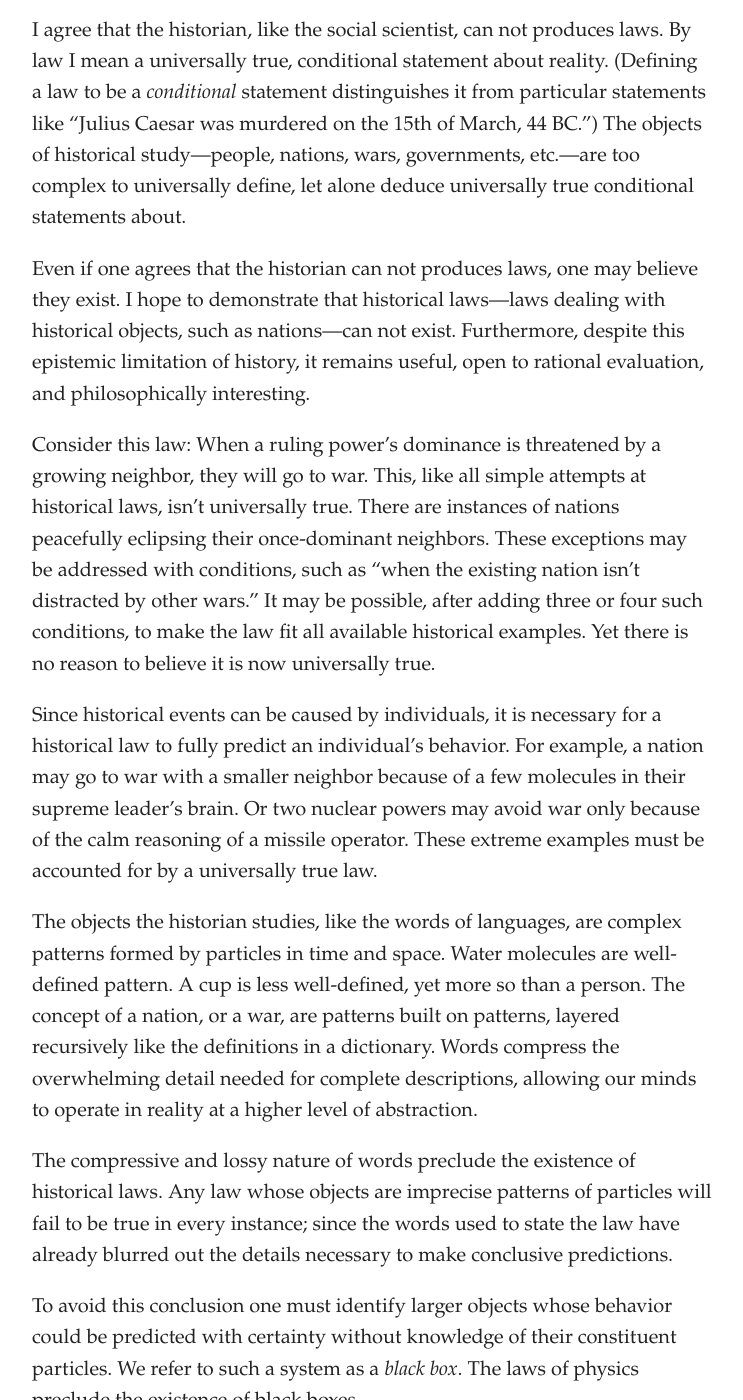
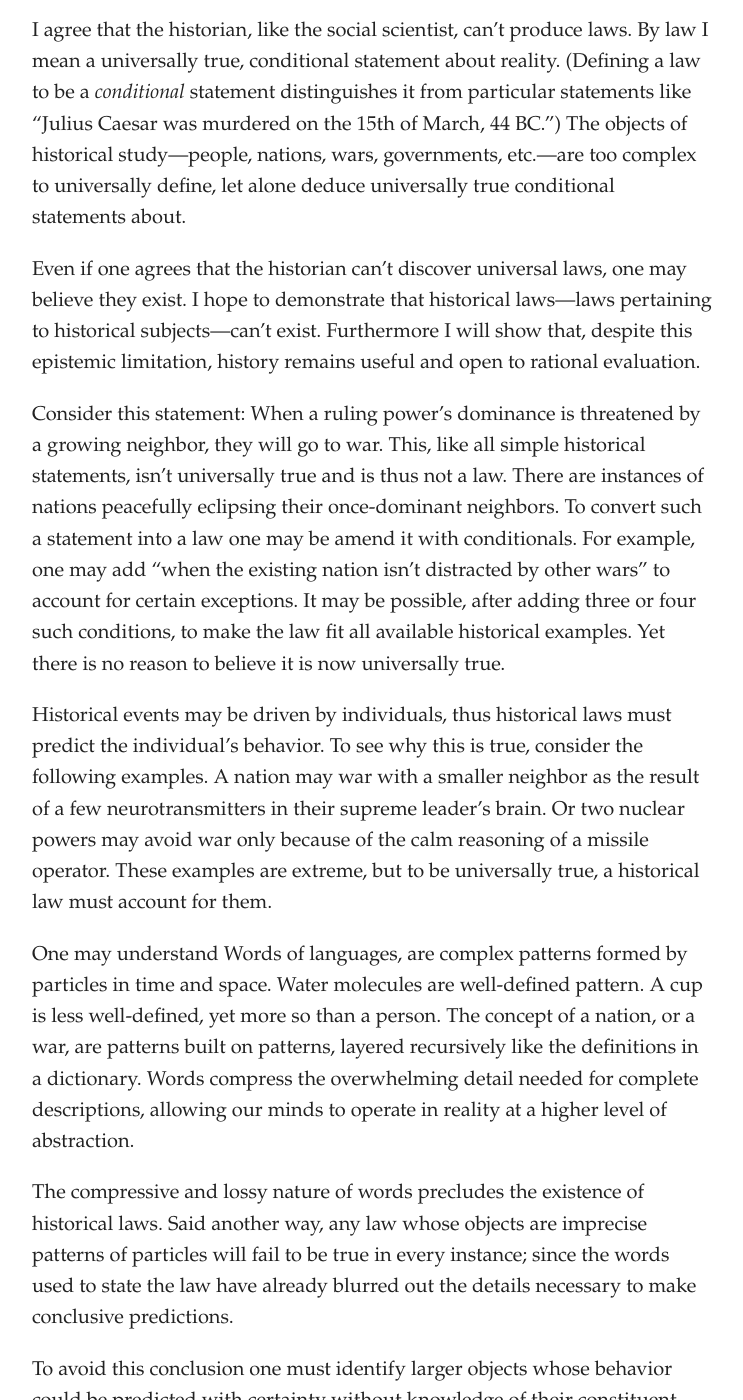
Before and after one commit to artsandmetaphysics/goodlifeodyssey, a Jekyll site: the page built from _documents/on-historical-laws.md, in a window 1280 px wide and 1400 px high, scrolled down 257 px. Shown: the whole window, without its empty margins (268-1011 px from the left). Built offline with Jekyll 4.4.1, drawn with Linux system fonts in a browser that asks for light colours; some of the changed text lies outside the part shown.

Commit message:
Add content

```diff
--- a/_documents/on-historical-laws.md
+++ b/_documents/on-historical-laws.md
@@ -1,6 +1,6 @@
 ---
 title: >
-  On Historical Laws
+  On Universal Historical Laws
 description: >
   Is history philosophically uninteresting because it can not provide universal laws?
 type: essay
@@ -9,25 +9,27 @@
 
 Some philosophers think history is uninteresting because it can not provide laws, or law-like explanations, and thus its inferences can’t be rationally evaluated.
 
-I agree that the historian, like the social scientist, can not produces laws. By law I mean a universally true, conditional statement about reality. (Defining a law to be a _conditional_ statement distinguishes it from particular statements like “Julius Caesar was murdered on the 15th of March, 44 BC.”) The objects of historical study—people, nations, wars, governments, etc.—are too complex to universally define, let alone deduce universally true conditional statements about.
+I agree that the historian, like the social scientist, can’t produce laws. By law I mean a universally true, conditional statement about reality. (Defining a law to be a _conditional_ statement distinguishes it from particular statements like “Julius Caesar was murdered on the 15th of March, 44 BC.”) The objects of historical study—people, nations, wars, governments, etc.—are too complex to universally define, let alone deduce universally true conditional statements about.
 
-Even if one agrees that the historian can not produces laws, one may believe they exist. I hope to demonstrate that historical laws—laws dealing with historical objects, such as nations—can not exist. Furthermore, despite this epistemic limitation of history, it remains useful, open to rational evaluation, and philosophically interesting.
+Even if one agrees that the historian can’t discover universal laws, one may believe they exist. I hope to demonstrate that historical laws—laws pertaining to historical subjects—can’t exist. Furthermore I will show that, despite this epistemic limitation, history remains useful and open to rational evaluation.
 
-Consider this law: When a ruling power’s dominance is threatened by a growing neighbor, they will go to war. This, like all simple attempts at historical laws, isn’t universally true. There are instances of nations peacefully eclipsing their once-dominant neighbors. These exceptions may be addressed with conditions, such as “when the existing nation isn’t distracted by other wars.” It may be possible, after adding three or four such conditions, to make the law fit all available historical examples. Yet there is no reason to believe it is now universally true.
+Consider this statement: When a ruling power’s dominance is threatened by a growing neighbor, they will go to war. This, like all simple historical statements, isn’t universally true and is thus not a law. There are instances of nations peacefully eclipsing their once-dominant neighbors. To convert such a statement into a law one may be amend it with conditionals. For example, one may add “when the existing nation isn’t distracted by other wars” to account for certain exceptions. It may be possible, after adding three or four such conditions, to make the law fit all available historical examples. Yet there is no reason to believe it is now universally true.
 
-Since historical events can be caused by individuals, it is necessary for a historical law to fully predict an individual’s behavior.  For example, a nation may go to war with a smaller neighbor because of a few molecules in their supreme leader’s brain. Or two nuclear powers may avoid war only because of the calm reasoning of a missile operator. These extreme examples must be accounted for by a universally true law.
+Historical events may be driven by individuals, thus historical laws must predict the individual’s behavior.  To see why this is true, consider the following examples. A nation may war with a smaller neighbor as the result of a few neurotransmitters in their supreme leader’s brain. Or two nuclear powers may avoid war only because of the calm reasoning of a missile operator. These examples are extreme, but to be universally true, a historical law must account for them.
 
-The objects the historian studies, like the words of languages, are complex patterns formed by particles in time and space. Water molecules are well-defined pattern. A cup is less well-defined, yet more so than a person. The concept of a nation, or a war, are patterns built on patterns, layered recursively like the definitions in a dictionary. Words compress the overwhelming detail needed for complete descriptions, allowing our minds to operate in reality at a higher level of abstraction.
+One may understand Words of languages, are complex patterns formed by particles in time and space. Water molecules are well-defined pattern. A cup is less well-defined, yet more so than a person. The concept of a nation, or a war, are patterns built on patterns, layered recursively like the definitions in a dictionary. Words compress the overwhelming detail needed for complete descriptions, allowing our minds to operate in reality at a higher level of abstraction.
 
-The compressive and lossy nature of words preclude the existence of historical laws. Any law whose objects are imprecise patterns of particles will fail to be true in every instance; since the words used to state the law have already blurred out the details necessary to make conclusive predictions.
+The compressive and lossy nature of words precludes the existence of historical laws. Said another way, any law whose objects are imprecise patterns of particles will fail to be true in every instance; since the words used to state the law have already blurred out the details necessary to make conclusive predictions.
 
 To avoid this conclusion one must identify larger objects whose behavior could be predicted with certainty without knowledge of their constituent particles. We refer to such a system as a _black box_. The laws of physics preclude the existence of black boxes.
 
 There are, however, systems that can be described as statistical black boxes. For example, we may explain and predict the some behavior of a glass of water using a few of numbers—e.g., its temperature and volume. Humans, however, certainly can not be reduced to such simple system! Without being pulled into questions of freewill and determinism, we can conclude that to predict human behavior with the precision required by a universally true law, we would need detailed knowledge of the particles constituting that human.
 
-If God were to extend our example of a historical law, by reviewing all the wars and possible wars between neighboring powers and amending it with conditionals until it were universally true, the result would be similar to the physical laws of nature! The complexity and enormity of the conditionals produced could not be succinctly stated in terms of terms of historical objects, but only by referencing their constituent particles. Thus, we must abandon any belief in the existence of historical laws.
+Consider again our example, “when a ruling power’s dominance is threatened by a growing neighbor, they will go to war.” Now imagine that God were to try and make it true by reviewing all possible wars and amending the statement with conditionals as needed. After considering every possible war, the amended law would be enormous and would account for neurotransmitters and other physical details. Such a law could not be understood by the human mind. In fact, I believe such a law would need to contain even the physical laws of nature to be universally true!
 
-We may now consider whether laws, or law-like explanations, are necessary for something to be rationally evaluated.
+Thus, we must abandon any belief in the existence of historical laws, and can consider whether laws, or law-like explanations, are necessary for something to be rationally evaluated.
+
+I don’t believe laws are necessary for historical analysis to be rationally evaluated. I will demonstrate this indirectly, by showing that if such a statement were true, rationality and philosophy would need to relegated to the realms of science.
 
 Business books are a practical, and widely used, form of historical knowledge.  The conclusions of such books are not universally true (and many are simply incorrect), yet collectively they are not useless. Otherwise, business people would not continue making decisions based on them. Likewise, governments and militaries rely heavily on historical analysis.
 
```
